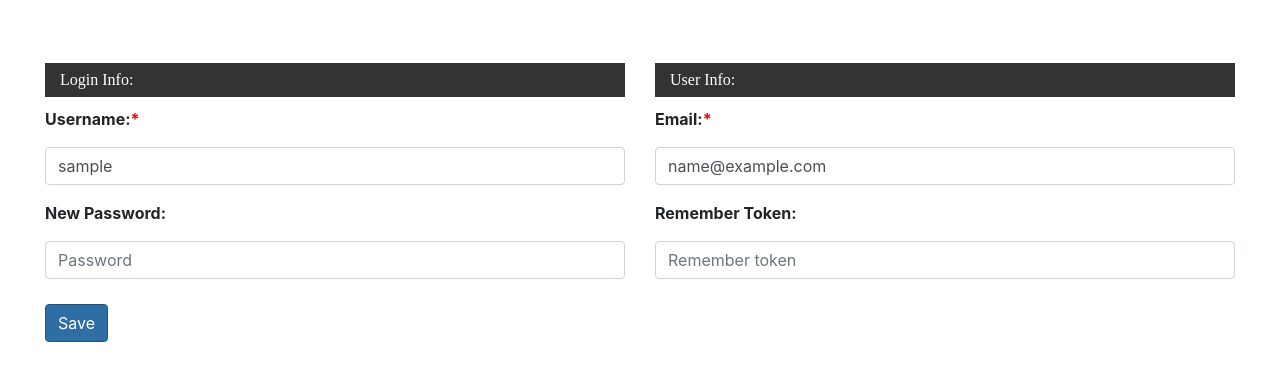
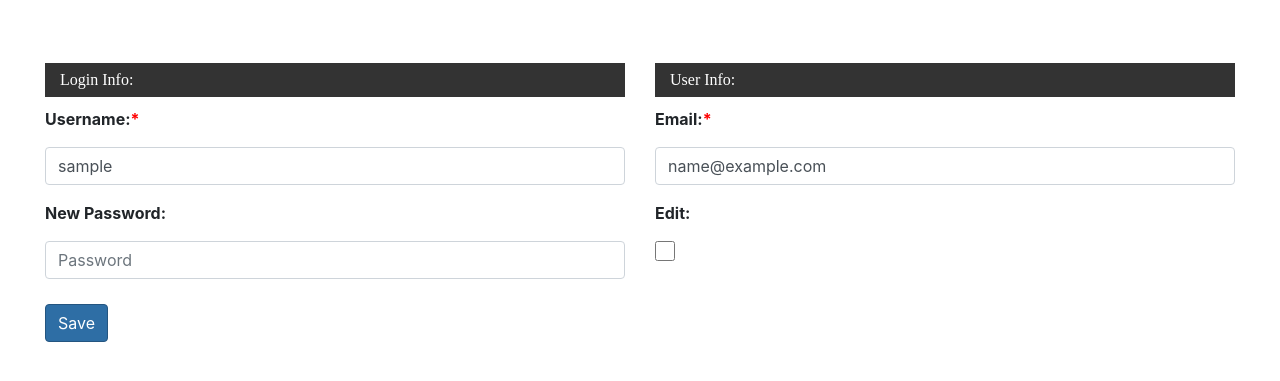
Before and after one commit to remmi11/furman, a Django app: a page that uses blog/templates/registration/update_profile.html in a window 1280 px wide. Shown: the part 70-451 px from the top of the page. Run offline with Django 3.2, Linux system fonts and the light colour scheme; the visitor is signed in with stand-in values (Sample User, id 1); data comes from the database, SQL or seed files in the repository; parts of the project's set-up code (start-up, migrations or seed data) failed here and were passed over; some libraries are stand-ins or nearby versions.

Commit message:
milestone 16

```diff
--- a/blog/forms.py
+++ b/blog/forms.py
@@ -31,7 +31,7 @@ class UserForm(forms.ModelForm):
 
     class Meta:
         model = Users
-        fields = ('username', 'email', 'remember_token')
+        fields = ('username', 'email', 'edit_auth')
 
     def clean_password2(self):
         cd = self.cleaned_data
@@ -48,7 +48,7 @@ class UserForm(forms.ModelForm):
 class UserEditForm(forms.ModelForm):
     class Meta:
         model = Users
-        fields = ('username', 'email', 'remember_token')
+        fields = ('username', 'email', 'edit_auth')
 
     def __init__(self, *args, **kwargs):
         form = super(UserEditForm, self).__init__(*args, **kwargs)
--- a/blog/models.py
+++ b/blog/models.py
@@ -243,6 +243,7 @@ class Users(AbstractUser):
     # password = models.CharField(max_length=255, blank=True, null=True)
     remember_token = models.CharField(max_length=100, blank=True, null=True)
     role_id = models.IntegerField(blank=True, null=True)
+    edit_auth = models.BooleanField(default=False)
 
     def save(self, *args, **kwargs):
         super(Users, self).save(*args, **kwargs)
--- a/blog/static/css/form.css
+++ b/blog/static/css/form.css
@@ -27,3 +27,8 @@
     color: white;
     margin-top: 25px;
 }
+
+input[type="checkbox"] {
+    width: 20px;
+    height: 20px;
+}
--- a/blog/templates/registration/update_profile.html
+++ b/blog/templates/registration/update_profile.html
@@ -29,10 +29,12 @@
             <p class="help-block">
 	            {{ user_form.email.errors }}
 	        </p>
-            <p>
-                <strong>Remember Token:</strong>
-            </p>
-            {{ user_form.remember_token }}
+            {% if request.user.is_superuser %}
+                <p>
+                    <strong>Edit:</strong>
+                </p>
+                {{ user_form.edit_auth }}
+            {% endif %}
         </div>
     </div>
     <button class="btn btn-ext">Save</button>
--- a/blog/templates/registration/user_edit.html
+++ b/blog/templates/registration/user_edit.html
@@ -1,4 +1,5 @@
 {% extends 'blog/base.html' %} {% block content %}
+
 <!-- <h1>New post</h1>
     <form method="POST" class="post-form">{% csrf_token %}
         {{ form.as_p }}
@@ -30,9 +31,9 @@
 	            {{ user_form.email.errors }}
 	        </p>
             <p>
-                <strong>Remember Token:</strong>
+                <strong>Edit:</strong>
             </p>
-            {{ user_form.remember_token }}
+            {{ user_form.edit_auth }}
         </div>
     </div>
     <button class="btn btn-ext">Save</button>
--- a/blog/templates/registration/user_new.html
+++ b/blog/templates/registration/user_new.html
@@ -40,9 +40,9 @@
 	            {{ user_form.email.errors }}
 	        </p>
             <p>
-                <strong>Remember Token:</strong>
+                <strong>Edit:</strong>
             </p>
-            {{ user_form.remember_token }}
+            {{ user_form.edit_auth }}
         </div>
     </div>
     <button class="btn btn-ext">Save</button>
--- a/blog/views.py
+++ b/blog/views.py
@@ -25,17 +25,8 @@ from textwrap import wrap
 from django.db.models import Q
 from django.views.decorators.csrf import csrf_exempt
 
-# from django.core.cache import caches
-# from mysite.settings import M_CLIENT
-
-# def post_list(request):
-#     posts = Form.objects.all() #filter(published_date__lte=timezone.now()).order_by('published_date')
-#     return render(request, 'blog/post_list.html', {'posts': posts})
-
 @login_required
 def post_list(request):
-    # filter(published_date__lte=timezone.now()).order_by('published_date')
-    # posts = FormAll.objects.all()[:100]
     return render(request, 'blog/post_list.html', {})
 
 @login_required
@@ -77,6 +68,17 @@ def ajaxPagination(request):
 
     data = []
     for post in posts:
+        if request.user.edit_auth:
+            action_buttons = '<a class="btn btn-default" href="/post/'+str(post.pk)+'/edit/"> \
+                        <span><i class="fa fa-pencil" style="font-size:24px"></i></span> \
+                    </a> <a class="btn btn-default" target="_blank" href="/get_pdf/'+str(post.pk)+'/"> \
+                    <span><i class="fa fa-eye" style="font-size:24px"></i></span> \
+                </a>'
+        else:
+            action_buttons = '<a class="btn btn-default" target="_blank" href="/get_pdf/'+str(post.pk)+'/"> \
+                    <span><i class="fa fa-eye" style="font-size:24px"></i></span> \
+                </a>'
+
         data.append([post.pk, post.project_no, post.survey_type, \
             post.client, post.county, post.address_street, post.survey, \
             post.rural_block, post.rural_section, post.subdivision, \
@@ -84,12 +86,7 @@ def ajaxPagination(request):
             post.plss_section, post.notes, post.aka, \
             '<a class="btn btn-default" href="'+str(post.folder_path)+'" target="_blank" title="'+str(post.folder_path)+'"> \
                     <span><i class="fa fa-external-link" style="font-size:24px"></i></span> \
-                </a>',\
-            '<a class="btn btn-default" href="/post/'+str(post.pk)+'/edit/"> \
-                    <span><i class="fa fa-pencil" style="font-size:24px"></i></span> \
-                </a> <a class="btn btn-default" target="_blank" href="/get_pdf/'+str(post.pk)+'/"> \
-                <span><i class="fa fa-eye" style="font-size:24px"></i></span> \
-            </a>'])
+                </a>', action_buttons])
     posts = {
             "draw": draw,
             "recordsTotal": count,
@@ -107,29 +104,11 @@ def ajaxClientData(request):
 
 @login_required
 def post_new(request):
-    # posts = FormAll.objects.all()
-    # if request.method == "POST":
-    #     form = PostForm(request.POST)
-    #     if form.is_valid():
-    #         post = form.save(commit=False)
-    #         post.author = request.user
-    #         post.published_date = timezone.now()
-    #         form.save()
-    #         return render(request, 'blog/post_list.html', {'posts': posts})
-    #         #return redirect('post_detail', pk=post.pk)
-    # else:
-    #     form = PostForm()
-    #     join_type = MasterGeom.objects.all().distinct('join_type')
-    # return render(request, 'blog/post_new.html', {'form': form, 'join_types': join_type})
     posts = FormAll.objects.all()
     #post = get_object_or_404(FormAll, pk=pk)
     if request.method == "POST":
-        #form = PostForm(request.POST, instance=post)
         form = PostForm(request.POST)
         if form.is_valid():
-            # post = form.save(commit=False)
-            # post.author = request.user
-            # post.published_date = timezone.now()
             post = form.save(commit=False)
             post.date_entered = timezone.now()
             post.date_needed = None if request.POST.get('date-needed') == "" else request.POST.get('date-needed')
@@ -177,9 +156,6 @@ def post_new(request):
 
 
 def loadCounties(request):
-    #survey_types = MasterGeom.objects.all().distinct('join_type')
-    # county_id = request.GET.get('surveytype')
-    # print (county_id)
     result_set = []
     counties = MasterGeom.objects.filter(join_type=request.GET.get('join_type')).distinct('county')
 
@@ -187,7 +163,6 @@ def loadCounties(request):
         if county == None:
             continue
         result_set.append(county.county)
-    #counties = MasterGeom.objects.filter(join_type=county_id).order_by('county_code')
     return HttpResponse(json.dumps(result_set), content_type='application/json')
 
 @login_required
@@ -249,29 +224,11 @@ def getdetails(request):
 
     return HttpResponse(json.dumps(result_set), content_type='application/json')
 
-'''@login_required
-def getdetails(request):
-
-    #country_name = request.POST['country_name']
-    country_name = request.GET['surveytype']
-    print ("ajax country_name " + country_name)
-
-    result_set = []
-    all_cities = []
-
-    answer = str(country_name[1:-1])
-    selected_country = MasterGeom.objects.get(join_type=answer)
-    print ("selected country name ", selected_country)
-
-    all_cities = selected_country.city_set.all()
-    for city in all_cities:
-        print ("city name", city.county)
-        result_set.append({'name': city.county})
-
-    return HttpResponse(simplejson.dumps(result_set), mimetype='application/json', content_type='application/json')'''
-
 @login_required
 def post_edit(request, pk):
+    if request.user.edit_auth == False:
+        get_object_or_404(FormAll, pk=None)
+
     posts = FormAll.objects.all()
     post = get_object_or_404(FormAll, pk=pk)
     if request.method == "POST":
@@ -317,21 +274,12 @@ def post_edit(request, pk):
 
             form.save()
             return redirect("/post/%d/edit/" % post.pk)
-            # return redirect('post_detail', pk=post.pk)
     else:
         form = PostForm(instance=post)
         join_types = ['prad', 'plss', 'rural']#MasterGeom.objects.all().distinct('join_type')
 
-        '''if M_CLIENT.get("counties-%s" % post.survey_type):
-            print ("pp" * 20)
-            data = json.loads(M_CLIENT.get("counties-%s" % post.survey_type).decode("utf8"))
-            counties = data
-
-        else:'''
         counties = MasterGeom.objects.filter(join_type=post.survey_type).distinct('county')
         counties = [tp.county.strip() for tp in counties if tp.county!=None]
-
-        # M_CLIENT.set("counties-%s" % post.survey_type, json.dumps(counties))
 
         res = MasterGeom.objects.filter(join_type=post.survey_type, county=post.county).distinct('join_field')
 
@@ -385,29 +333,6 @@ def post_edit(request, pk):
     return render(request, 'blog/post_edit.html', {'form': form, "join_types": join_types, \
         'counties': counties, "level1": level[0], "level2": level[1], \
         "level3": level[2], "level4": level[3], 'pk': post.pk})
-
-# def post_edit(request, pk):
-#     posts = Form.objects.all()
-#     post = get_object_or_404(Form, pk=pk)
-#     if request.method == "POST":
-#         form = PostForm(request.POST, instance=post)
-#         if form.is_valid():
-#             post = form.save(commit=False)
-#             #post.date_entered=request.POST.get('date_entered')
-#             #post.date_needed=request.POST.get('date_needed')
-#             #post.client=request.POST.get('client')
-#             #post.project_no = request.POST.get('project_no')
-#             post.project_no=request.POST.get('project_no')
-#             post.author = request.user
-#             post.published_date = timezone.now()
-#             post.save()
-#             # return redirect('post_detail', pk=post.pk)
-#             return render(request, 'blog/post_list.html', {'posts': posts})
-
-#     else:
-#         form = PostForm(instance=post)
-#     return render(request, 'blog/post_edit.html', {'form': form})
-
 
 @login_required
 def user_list(request):
@@ -587,12 +512,6 @@ def getpdf(request, pk):
     lines = drawText(canvas1, clean(post.country), 15, start_x+140, offsetY)
     offsetY = offsetY-lines*line_space
 
-    '''canvas1.drawString(start_x, offsetY-line_space,'JobSt:')
-    linesst = drawText(canvas1, clean(post.state), 13, start_x+40, offsetY)
-    canvas1.drawString(start_x+130, offsetY-line_space,'JobZip:')
-    lineszip = drawText(canvas1, clean(post.zipcode), 13, start_x+180, offsetY)
-    lines = linesst if linesst > lineszip else lineszip'''
-
     offsetY = offsetY - 30 - lines*line_space
     canvas1.setFillColor(bgColor)
     canvas1.rect(start_x-10,offsetY-5,270,20, fill=True, stroke=False)
@@ -725,8 +644,6 @@ def getpdf(request, pk):
 
 class AuthenticationEmailBackend(object):
     def authenticate(self, username=None, password=None, **kwargs):
-        # UserModel = get_user_model()
-        print ("ppppppppppppppppp")
         try:
             user = Users.objects.get(email=username)
         except Users.DoesNotExist:
```
Also changed, not shown: blog/migrations/0006_auto_20180928_1341.py (added), blog/static/css/login.css (line endings or trailing spaces), 3 other files.
